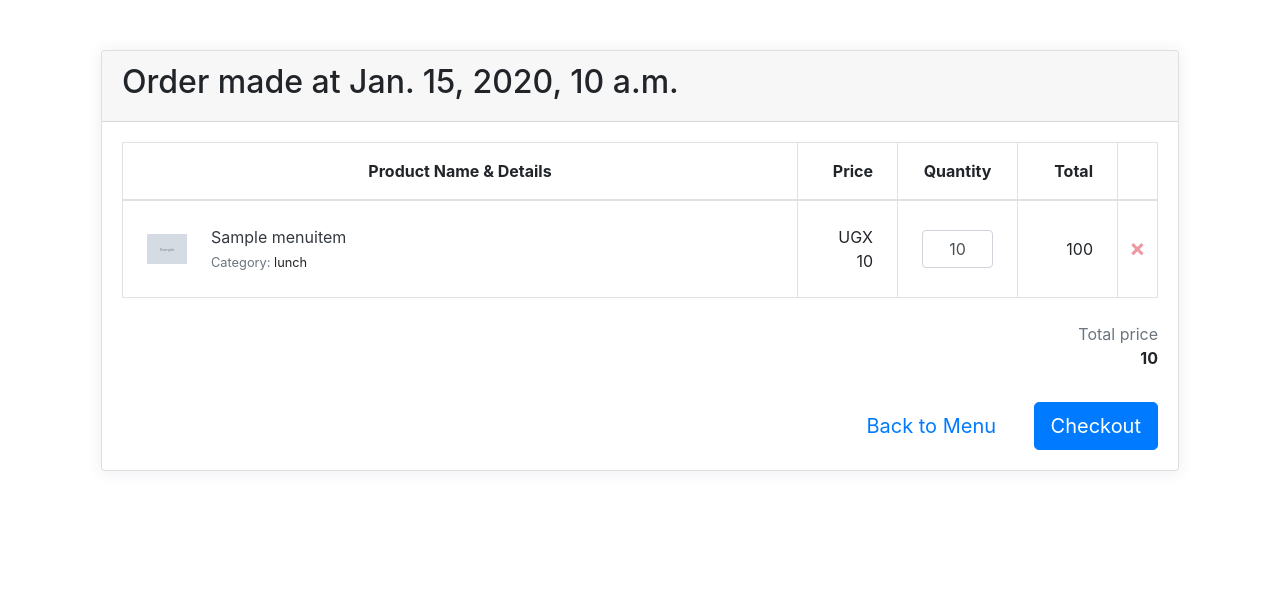
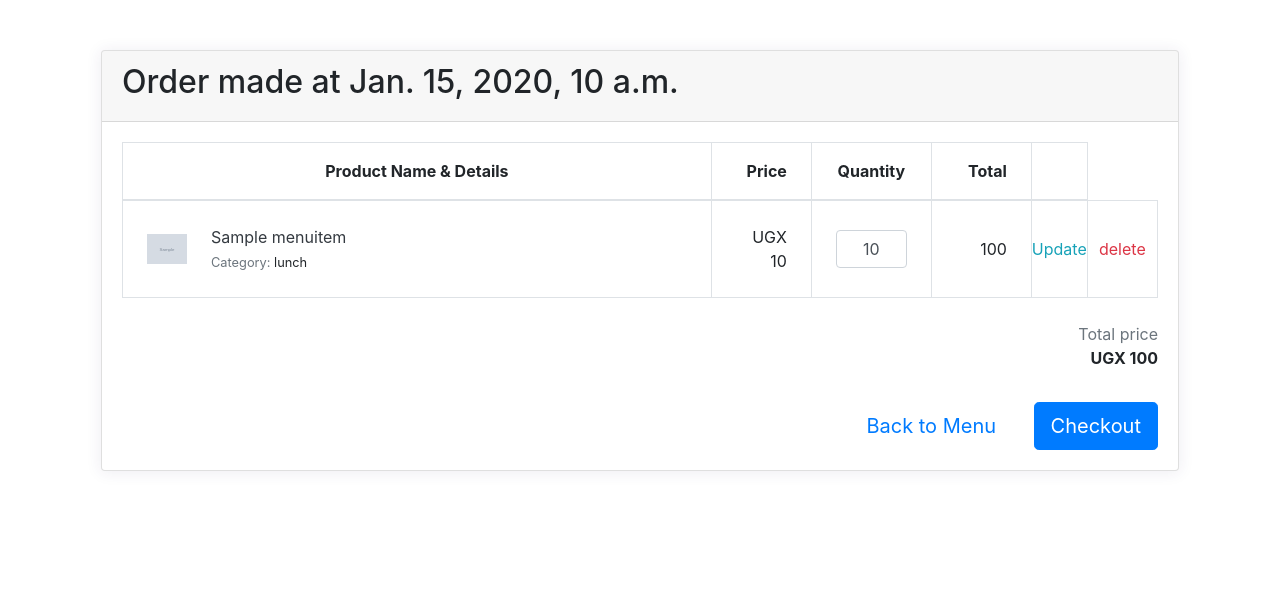
Before and after one commit to jod35/restaurant_manager, a Django app: page /orders/1/ in a window 1280 px wide. Shown: the part 56-664 px from the top of the page. Run offline with Django 4.2, Linux system fonts and the light colour scheme; a user stored in the database is signed in; tables that the repository leaves empty hold one stand-in row (values such as "Sample post"); grey boxes marked "Sample" are stand-in pictures.

Commit message:
update order item

```diff
--- a/menu/models.py
+++ b/menu/models.py
@@ -19,4 +19,4 @@ class MenuItem(models.Model):
         return f"{self.name} @ {self.price}"
 
     def formatted_price(self):
-        return '$' + str(self.price)
+        return f"{self.price:,}"
--- a/order/context_processors.py
+++ b/order/context_processors.py
@@ -6,7 +6,7 @@ from datetime import datetime
 User = get_user_model()
 
 # username = f'anon_{datetime.now().timestamp()}'
-# test_user = User.objects.create_user(username=username, password=None, last_name='last', first_name='')
+# test_user = User.objects.create_user(username='anon', password=None, last_name='last', first_name='')
 
 # order = Order.objects.create(user=User.objects.get(id=1))
 
--- a/order/models.py
+++ b/order/models.py
@@ -16,7 +16,10 @@ class OrderItem(models.Model):
         return f"{self.item.name} at {self.created_at}"
 
     def line_total(self):
-        return self.item.price * self.quantity
+        line_total = self.item.price * self.quantity
+        return f"{line_total:,}"
+
+
 
 class Order(models.Model):
     user = models.ForeignKey(User, on_delete=models.CASCADE)
@@ -29,6 +32,14 @@ class Order(models.Model):
     def __str__(self) -> str:
         return F"Order {self.user}"
 
+
+    def cart_total(self):
+        total_price = 0
+        for item in self.items.all():
+            total_price += (item.quantity * item.item.price)
+
+        return f'{total_price:,}'
+
     class Meta:
         ordering = ('-created_at',)
 
--- a/order/urls.py
+++ b/order/urls.py
@@ -6,6 +6,6 @@ urlpatterns = [
     path('make_order/<int:item_id>/',views.add_order_item,name='add_order_item'),
     path('<int:item_id>/',views.order_item_detail,name='order_detail'),
     path('new_order/',views.create_new_order,name='create_new_order'),
-    path('delete_item/<int:item_id>/<int:order_id>/',views.delete_item_from_order,name='delete_order_item')
-
+    path('delete_item/<int:item_id>/<int:order_id>/',views.delete_item_from_order,name='delete_order_item'),
+    path('update_order_item/<pk>/',views.OrderItemUpdateView.as_view(), name='update_order_item'),
 ]
--- a/order/views.py
+++ b/order/views.py
@@ -2,13 +2,14 @@ from django.shortcuts import render, redirect, get_object_or_404
 from django.contrib import messages
 from django.urls import reverse
 from django.contrib.auth.decorators import login_required
-
 from menu.models import MenuItem
 from .models import Order, OrderItem
 from django.shortcuts import render
 from reportlab.pdfgen import canvas
 from django.http import HttpResponse
 from django.db.models import Sum
+from django.views.generic import UpdateView
+
 
 @login_required
 def create_new_order(request):
@@ -70,9 +71,7 @@ def order_items(request):
 def order_item_detail(request,item_id):
     order = get_object_or_404(Order,id=item_id)
 
-    total_price = order.items.all().aggregate(total_price=Sum('item__price'))
-
-    return render(request,'order/order_details.html',{'order':order,'total_price':total_price['total_price']})
+    return render(request,'order/order_details.html',{'order':order,'total_price':order.cart_total()})
 
 @login_required
 def delete_item_from_order(request,order_id,item_id):
@@ -82,6 +81,15 @@ def delete_item_from_order(request,order_id,item_id):
     order.items.remove(item)
 
     return redirect(reverse('order_detail',kwargs={'item_id':item.id}))
+
+
+
+
+class OrderItemUpdateView(UpdateView):
+    model = OrderItem
+    template_name = "order/order_item_update.html"
+    fields = ['quantity']
+    context_object_name = 'selected_item'
 
 
 def generate_report(request):
--- a/templates/order/order_details.html
+++ b/templates/order/order_details.html
@@ -34,11 +34,14 @@
                     </div>
                   </div>
                 </td>
-                <td class="text-right font-weight-semibold align-middle p-4">UGX {{item.item.price}}</td>
+                <td class="text-right font-weight-semibold align-middle p-4">UGX {{item.item.formatted_price}}</td>
                 <td class="align-middle p-4"><input type="text" class="form-control text-center" value="{{item.quantity}}"></td>
                 <td class="text-right font-weight-semibold align-middle p-4">{{item.line_total}}</td>
-                <td class="text-center align-middle px-0"><a href="{% url 'delete_order_item' order_id=order.id item_id=item.id%}" class="shop-tooltip close float-none text-danger" title=""
-                  data-original-title="Remove">×</a></td>
+                <td class="text-center align-middle px-0"><a href="{% url 'update_order_item' pk=item.id%}" class="text-info" title=""
+                  data-original-title="Remove">Update</a></td>
+
+                  <td class="text-center align-middle px-0"><a href="{% url 'delete_order_item' order_id=order.id item_id=item.id%}" class="text-danger" title=""
+                    data-original-title="Remove">delete</a></td>
               </tr>
               {% endfor %}
 
@@ -55,7 +58,7 @@
           <div class="d-flex">
             <div class="text-right mt-4">
               <label class="text-muted font-weight-normal m-0">Total price</label>
-              <div class="text-large"><strong>{{ total_price }}</strong></div>
+              <div class="text-large"><strong>UGX {{ total_price }}</strong></div>
             </div>
           </div>
         </div>
```
Also changed, not shown: templates/order/order_item_update.html (added, +24 -0 lines), static/images/chappati_MHhQFKs.jpg (added), static/images/pork_eX3VOQ2.jpeg (added), static/images/rice_xar7Jxw.jpeg (added).
